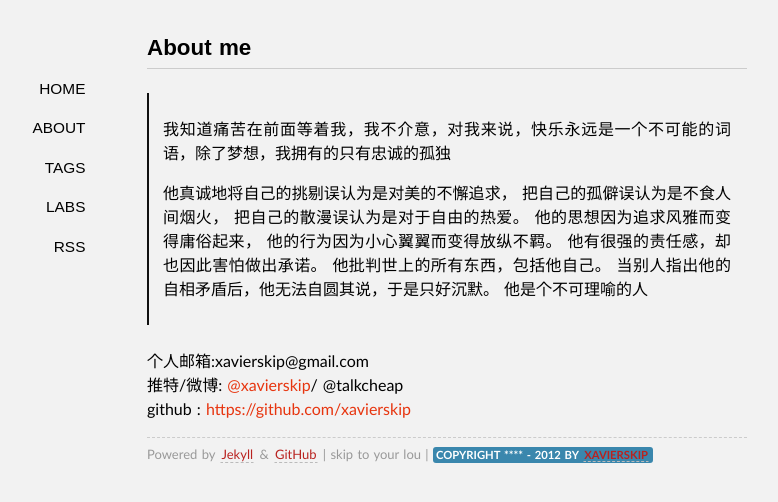
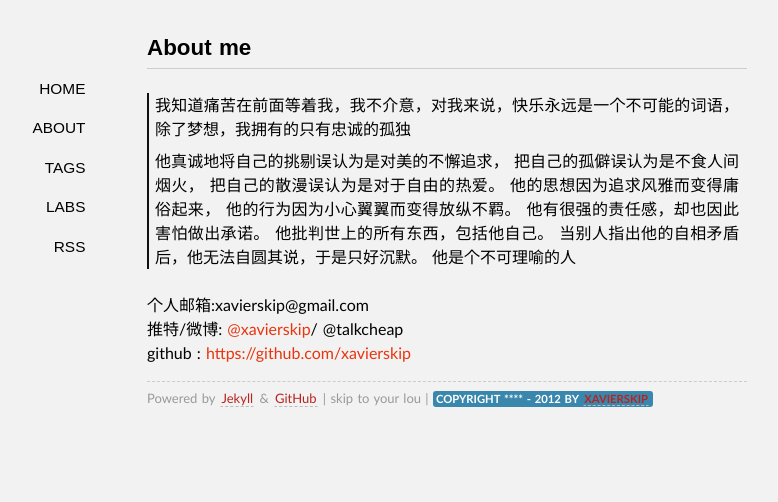
Before and after one commit to xavierskip/xavierskip.github.io, a Jekyll site: the page built from about/index.md, in a window 1280 px wide. Shown: the top 502 px of the page, without its empty margins (193-971 px from the left). Built offline with Jekyll 4.4.1, drawn with Linux system fonts in a browser that asks for light colours; some web fonts are replaced; Markdown is read by kramdown in place of the engine named in the settings; comment, search, counter and statistics services are not loaded.

Commit message:
fix  blockquote_css

```diff
--- a/media/css/style.css
+++ b/media/css/style.css
@@ -30,8 +30,8 @@ ol,ul{list-style-position:inside;}
 ol ul, ul ol, ul ul, ol ol {margin-left:1em;}
 pre code{margin:1em 0;font-size:13px;line-height:1.6;display:block;overflow:auto;}
 blockquote{display:block;text-align:justify;box-shadow: 2px 0 0 #111 inset;}
-blockquote{margin:1em 0em;padding:1em;}
-blockquote p{margin:0;padding:.5em 0;}
+blockquote{margin:1em 0em;padding:0;}
+blockquote p{margin:0.5em;padding:0;}
 #container{width:600px;margin:2em auto;display:block;padding:0 2em;}
 .content{font-size:16px;line-height:24px;}
 .content h1{padding:.5em 0;}
```
